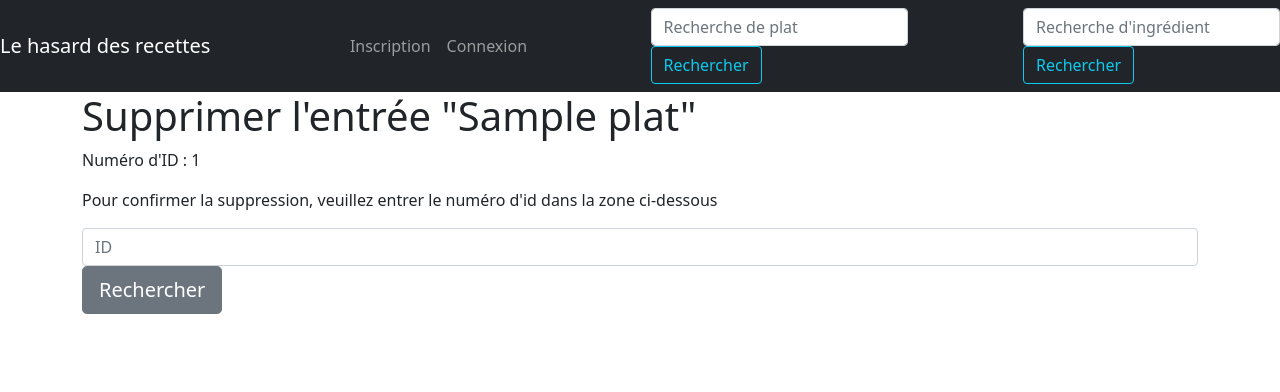
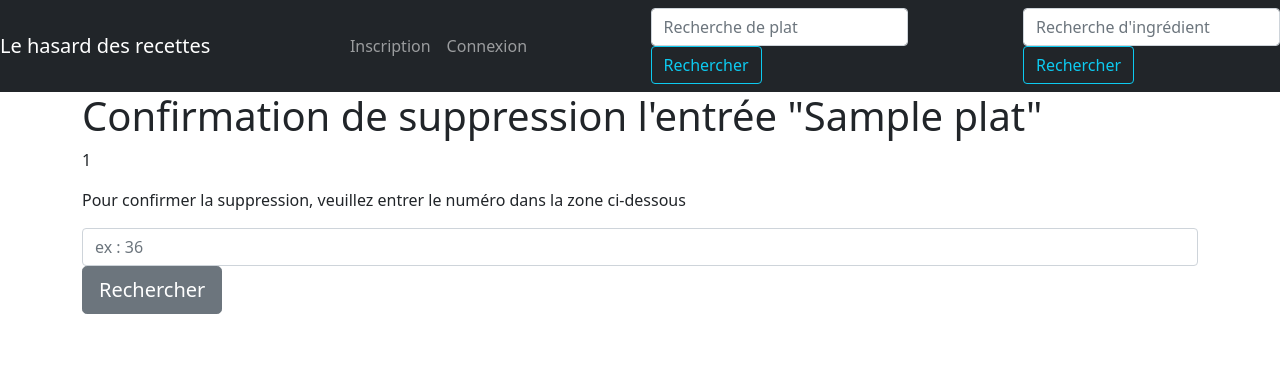
Before and after one commit to Heresta/Devoir_python_2021, a Flask app: template Le hasard des recettes/application/templates/pages/crud/suppression.html in a window 1280 px wide. Shown: the top 392 px of the page. Run offline with Flask 2, Linux system fonts and the light colour scheme; the template is opened without the code that fills it: most values are stand-ins (such as "Sample title", 1, 10 or a date in 2020); some libraries are stand-ins or nearby versions.

Commit message:
Update suppression.html

```diff
--- a/Le hasard des recettes/application/templates/pages/crud/suppression.html
+++ b/Le hasard des recettes/application/templates/pages/crud/suppression.html
@@ -2,12 +2,12 @@
 
 {% block corps %}
 {% if plat %}
-        <h1>Supprimer l'entrée "{{plat.plat_nom}}"</h1>
-<p>Numéro d'ID : {{plat.plat_id}}</p>
+        <h1>Confirmation de suppression l'entrée "{{plat.plat_nom}}"</h1>
+<p>{{plat.plat_id}}</p>
 {% endif %}
-<p>Pour confirmer la suppression, veuillez entrer le numéro d'id dans la zone ci-dessous</p>
+<p>Pour confirmer la suppression, veuillez entrer le numéro dans la zone ci-dessous</p>
 <form class="form-inline" action="{{url_for('supprimer')}}" method="GET">
-           <input class="form-control" name="keyword" type="number" placeholder="ID" aria-label="Recherche">
+           <input class="form-control" name="keyword" type="number" placeholder="ex : 36" aria-label="Recherche">
            <button class="btn btn-secondary btn-lg" type="submit">Rechercher</button>
        </form>
 {% endblock %}
```
